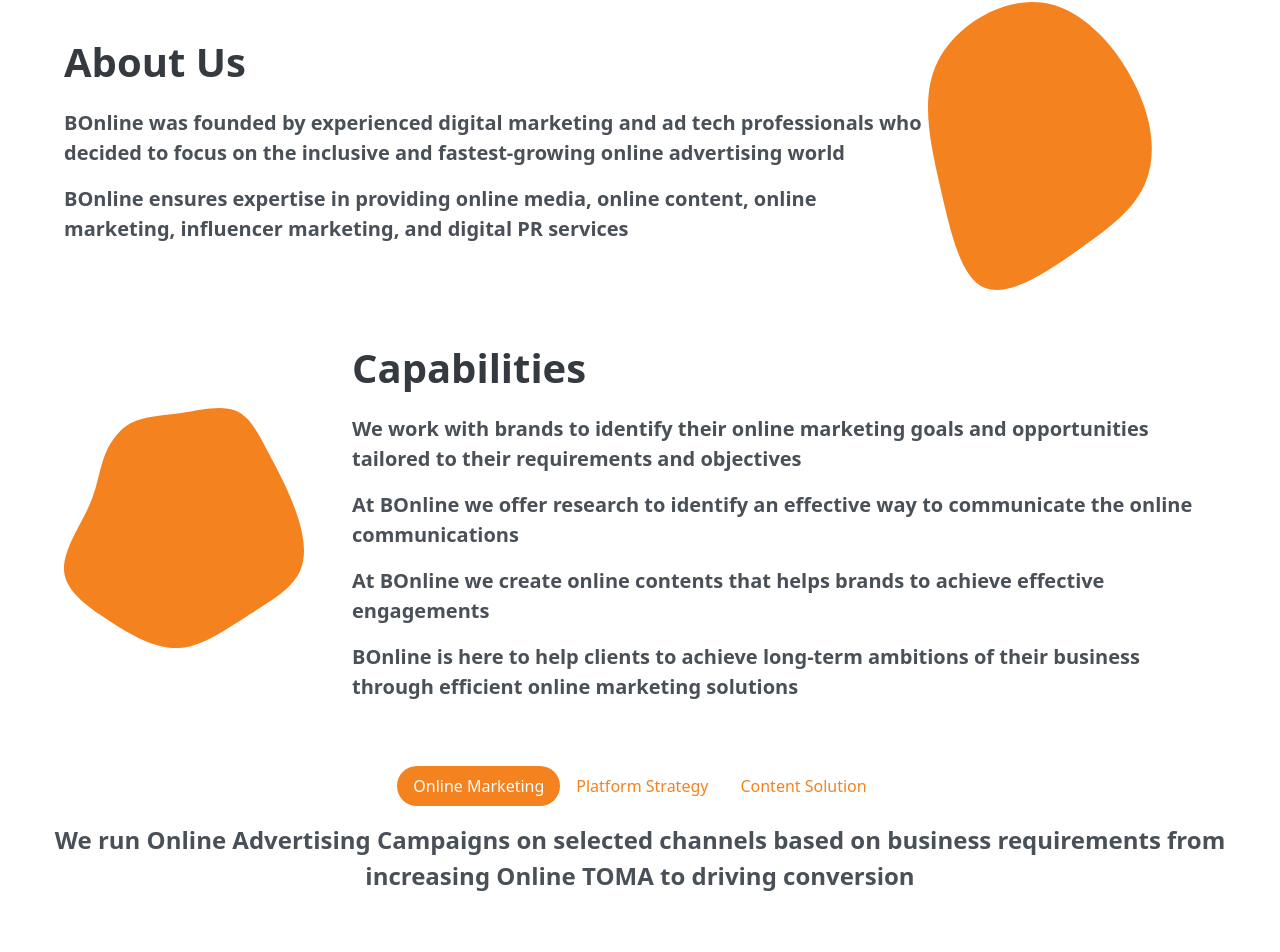
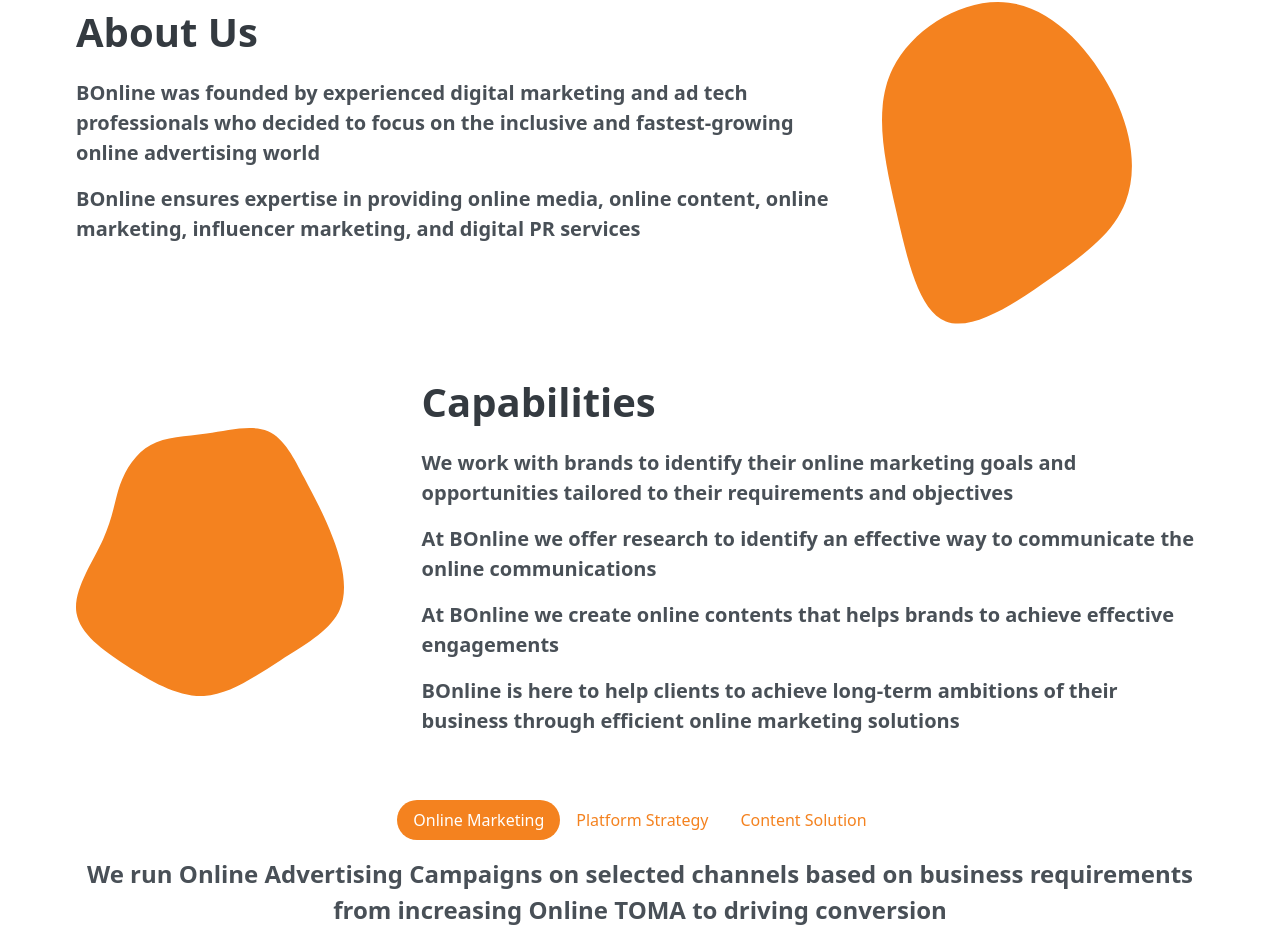
Before and after one commit to Siam11651/b-online, a SvelteKit app: page / in a window 1280 px wide. Shown: the part 911-1863 px from the top of the page. Built offline with nearby package versions, Linux system fonts and the light colour scheme.

Commit message:
kaaj kori

```diff
--- a/src/routes/+page.svelte
+++ b/src/routes/+page.svelte
@@ -45,8 +45,9 @@
     </div>
 </div>
 
-<div class="about-capability-container mt-5">
-    <div class="about-capability">
+<div class="about-capability-container container mt-5">
+    <div class="row">
+        <div class="about-capability col">
             <p class="fs-1 fw-semibold gray-800">
                 About Us
             </p>
@@ -57,16 +58,22 @@
                 BOnline ensures expertise in providing online media, online content, online marketing, influencer marketing, and digital PR services
             </p>
         </div>
-    <svg class="design" viewBox="0 0 200 200" xmlns="http://www.w3.org/2000/svg">
+        <div class="design col">
+            <svg viewBox="0 0 200 200" xmlns="http://www.w3.org/2000/svg">
                 <path fill="#f4821f" d="m 142.89561,55.671734 c 13.09051,25.317914 15.82369,49.916576 8.6311,68.473456 -7.04873,18.70073 -24.02325,31.64739 -46.03257,47.18339 C 83.628666,186.86457 56.72838,205.13375 39.753868,198.66042 22.779357,192.04323 15.874471,160.53969 8.6818813,129.32385 1.6331443,97.964158 -5.7032977,66.60447 6.6679563,41.430406 19.183062,16.112491 51.262012,-3.1636489 78.881556,0.43264612 106.64496,3.8850891 129.94895,30.209967 142.89561,55.671734 Z" />
             </svg>
         </div>
+    </div>
+</div>
 
-<div class="about-capability-container mt-5">
-    <svg class="design" viewBox="0 0 240 200" xmlns="http://www.w3.org/2000/svg">
+<div class="about-capability-container container mt-5">
+    <div class="row">
+        <div class="design col">
+            <svg viewBox="0 0 240 200" xmlns="http://www.w3.org/2000/svg">
                 <path fill="#f4821f" d="M 143.31374,2.3863849 C 155.6345,7.76718 162.88201,22.943783 170.41942,37.29257 c 7.39246,14.348788 15.07481,28.007729 21.45262,45.115902 6.52275,17.108164 11.74096,37.665558 4.9283,53.256078 -6.81265,15.45253 -25.51122,25.80022 -44.35474,37.80353 -18.84352,11.86535 -37.54208,25.52429 -56.965406,26.49007 -19.42332,0.82781 -39.281485,-10.76159 -57.980052,-22.7649 C 18.946525,165.05197 1.6974594,152.63474 0.10300842,136.21642 -1.3464936,119.66012 12.858619,99.240698 20.251076,82.960348 27.788483,66.54202 28.658184,54.40074 32.861737,42.397428 37.065291,30.394114 44.747648,18.52877 55.763858,12.596098 66.925014,6.6634272 81.564984,6.5254582 97.509494,4.1799826 113.45402,1.834508 130.99298,-2.8564414 143.31374,2.3863849 Z" />
             </svg>
-    <div class="about-capability">
+        </div>
+        <div class="about-capability col">
             <p class="fs-1 fw-semibold gray-800">
                 Capabilities
             </p>
@@ -82,6 +89,7 @@
             <p class="fs-5 fw-semibold gray-700">
                 BOnline is here to help clients to achieve long-term ambitions of their business through efficient online marketing solutions
             </p>
+        </div>
     </div>
 </div>
 
@@ -114,7 +122,6 @@
     .big-text
     {
         max-width: 600px;
-        /* font-size: 72px; */
         font-size: 450%;
     }
     .right-box-container
@@ -141,21 +148,19 @@
         max-width: 90%;
         margin-left: auto;
         margin-right: auto;
-        display: flex;
-        align-items: center;
     }
     .about-capability
     {
-        min-width: 350px;
+        min-width: 70%;
     }
     .design
     {
-        max-width: 25%;
-        min-width: 0%;
+        display: flex;
     }
     .tab-info
     {
-        max-width: 1200px;
+        width: 1200px;
+        max-width: 90%;
         margin-left: auto;
         margin-right: auto;
     }
@@ -164,4 +169,22 @@
         display: flex;
         justify-content: center;
     }
+    @media (max-width: 767px)
+    {
+        .big-text
+        {
+            font-size: 350%;
+        }
+        .design
+        {
+            display: none;
+        }
+    }
+    @media (max-width: 400px)
+    {
+        .big-text
+        {
+            font-size: 250%;
+        }
+    }
 </style>
```
Lines whose indentation alone changed are shown as unchanged.
